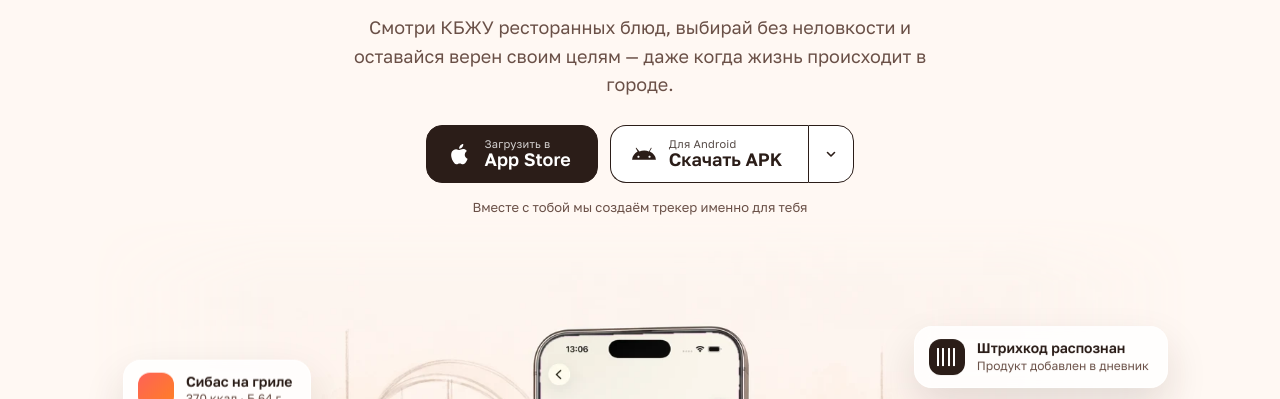
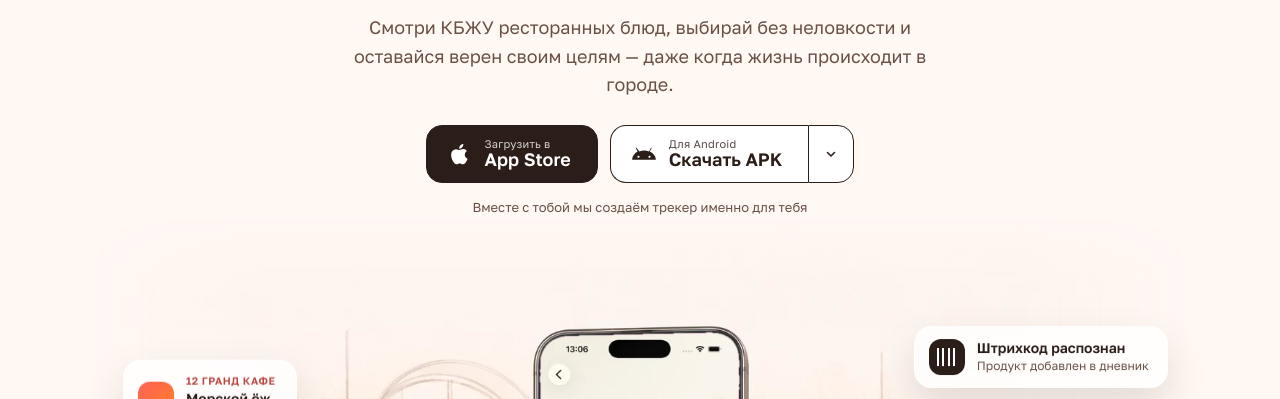
Before and after one commit to dsavastsyan/anyeat-landing, a plain HTML site: page index.html in a window 1280 px wide. Shown: the part 401-800 px from the top of the page. Drawn offline with Linux system fonts and the light colour scheme.

Commit message:
Beta page: restaurant name on the dish card in the hero
Co-Authored-By: Claude Sonnet 5.5 <noreply@anthropic.com>

```diff
--- a/index.html
+++ b/index.html
@@ -71,7 +71,7 @@
           <img class="stage__photo" src="assets/hero-cafe.webp" alt="Девушка держит телефон с AnyEat над столом в кафе" width="1536" height="1024" fetchpriority="high">
           <div class="float float--dish" data-depth="1.4" aria-hidden="true">
             <span class="float__icon float__icon--coral"></span>
-            <div><strong>Сибас на гриле</strong><small>370 ккал · Б 64 г</small></div>
+            <div><small class="float__place">12 гранд кафе</small><strong>Морской ёж</strong><small>161 ккал · Б 16 г</small></div>
           </div>
           <div class="float float--scan" data-depth="2" aria-hidden="true">
             <span class="float__icon float__icon--scan"></span>
--- a/styles.css
+++ b/styles.css
@@ -463,6 +463,7 @@ fieldset legend span, .waitlist__form small { color: var(--ink); font-weight: 40
 .float { position: absolute; z-index: 2; display: flex; align-items: center; gap: 12px; padding: 12px 18px 12px 14px; border: 1px solid rgb(255 255 255 / .7); border-radius: 18px; background: rgb(255 255 255 / .82); box-shadow: 0 18px 40px rgb(var(--ink-rgb) / .13); -webkit-backdrop-filter: blur(10px); backdrop-filter: blur(10px); translate: var(--px, 0) var(--py, 0); transition: translate .25s ease-out; animation: float-y 6.5s ease-in-out infinite; }
 .float strong { display: block; font-size: 14px; font-weight: 600; line-height: 1.25; text-align: left; }
 .float small { display: block; color: var(--muted); font-size: 12px; text-align: left; }
+.float small.float__place { margin-bottom: 1px; color: var(--coral-dark); font-size: 10.5px; font-weight: 600; letter-spacing: .05em; text-transform: uppercase; }
 .float--dish { left: 3%; top: 20%; }
 .float--scan { right: 2%; top: 15%; animation-delay: -2.2s; }
 .float--left { left: 7%; bottom: 26%; animation-delay: -4.1s; }
```
